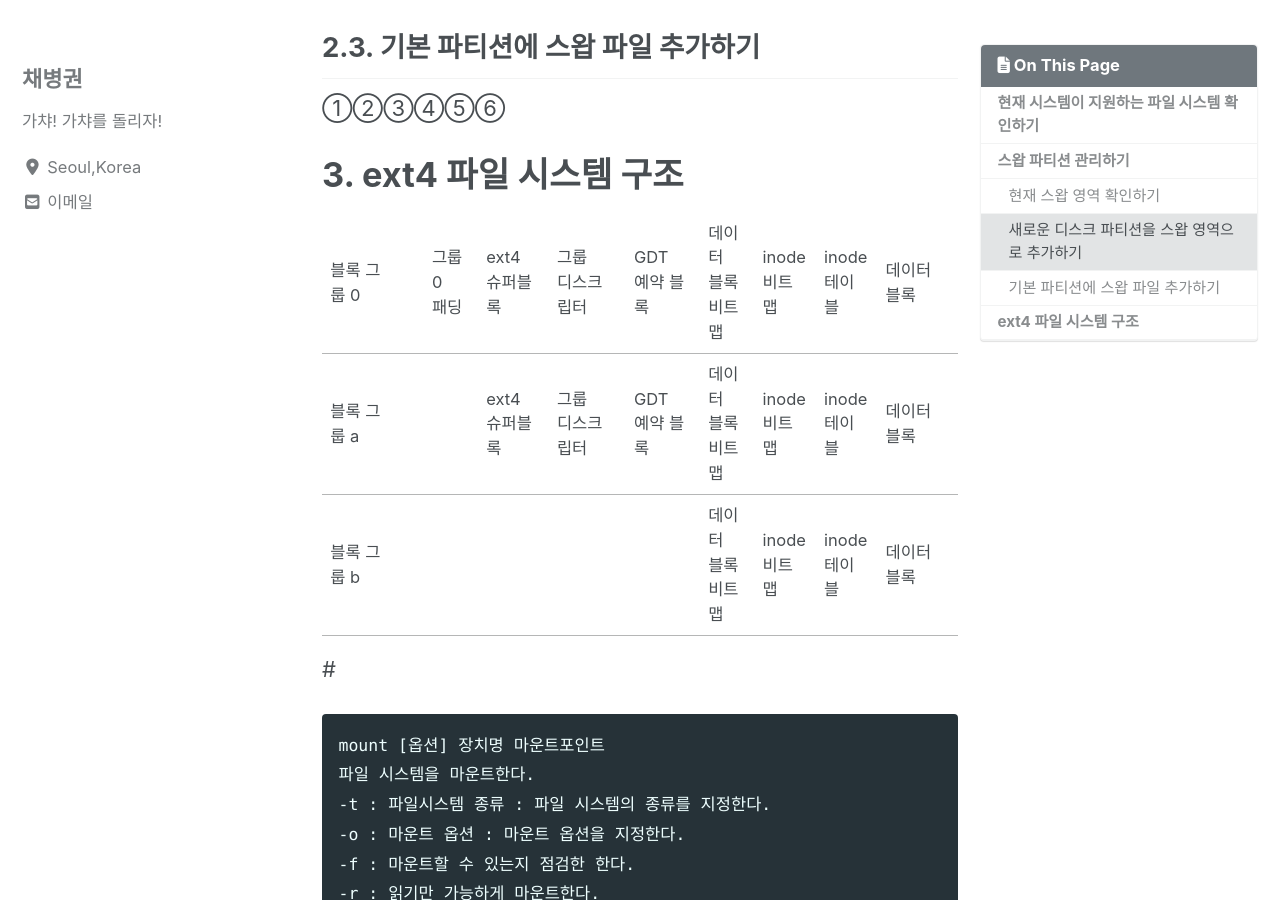
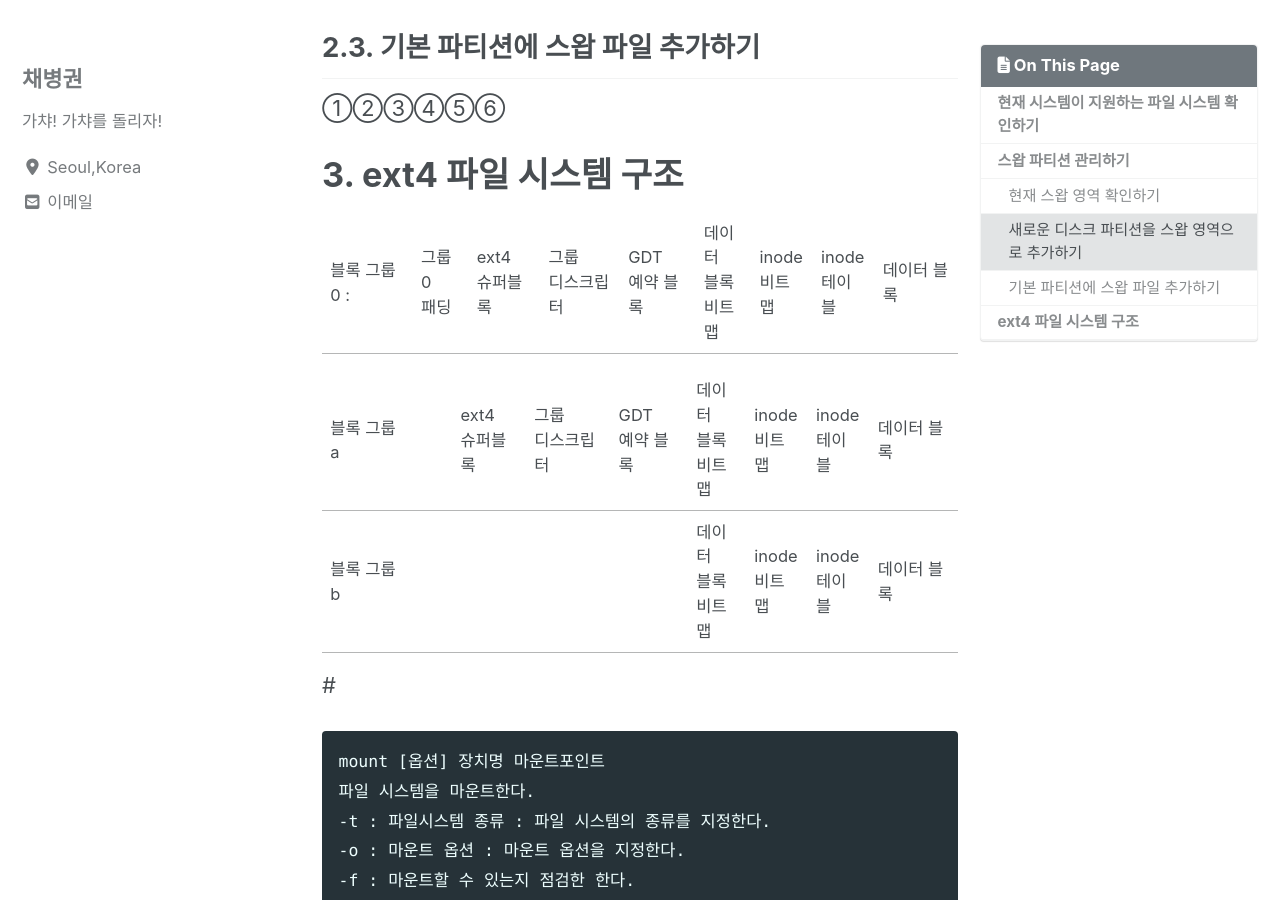
Before and after one commit to ByeongGwonChae/mynotebook, a Jekyll site: the page built from _posts/리눅스/2020-02-26-리눅스-mount.md, in a window 1280 px wide and 900 px high, scrolled down 1763 px. Built offline with Jekyll 4.4.1, drawn with Linux system fonts in a browser that asks for light colours; cached includes are drawn as plain includes; nearby versions of some CDN libraries.

```diff
--- a/_posts/리눅스/2020-02-26-리눅스-mount.md
+++ b/_posts/리눅스/2020-02-26-리눅스-mount.md
@@ -51,7 +51,8 @@ swapon -s
 
 
 
-|블록 그룹 0| |그룹 0<br>패딩|ext4<br>슈퍼블록|그룹<br>디스크립터|GDT<br>예약 블록|데이터<br>블록<br>비트맵|inode<br>비트맵|inode<br>테이블|데이터 블록|
+블록 그룹 0 : |그룹 0<br>패딩|ext4<br>슈퍼블록|그룹<br>디스크립터|GDT<br>예약 블록|데이터<br>블록<br>비트맵|inode<br>비트맵|inode<br>테이블|데이터 블록|
+
 |블록 그룹 a| ||ext4<br>슈퍼블록|그룹<br>디스크립터|GDT<br>예약 블록|데이터<br>블록<br>비트맵|inode<br>비트맵|inode<br>테이블|데이터 블록|
 |블록 그룹 b| |||||데이터<br>블록<br>비트맵|inode<br>비트맵|inode<br>테이블|데이터 블록|
 
```
